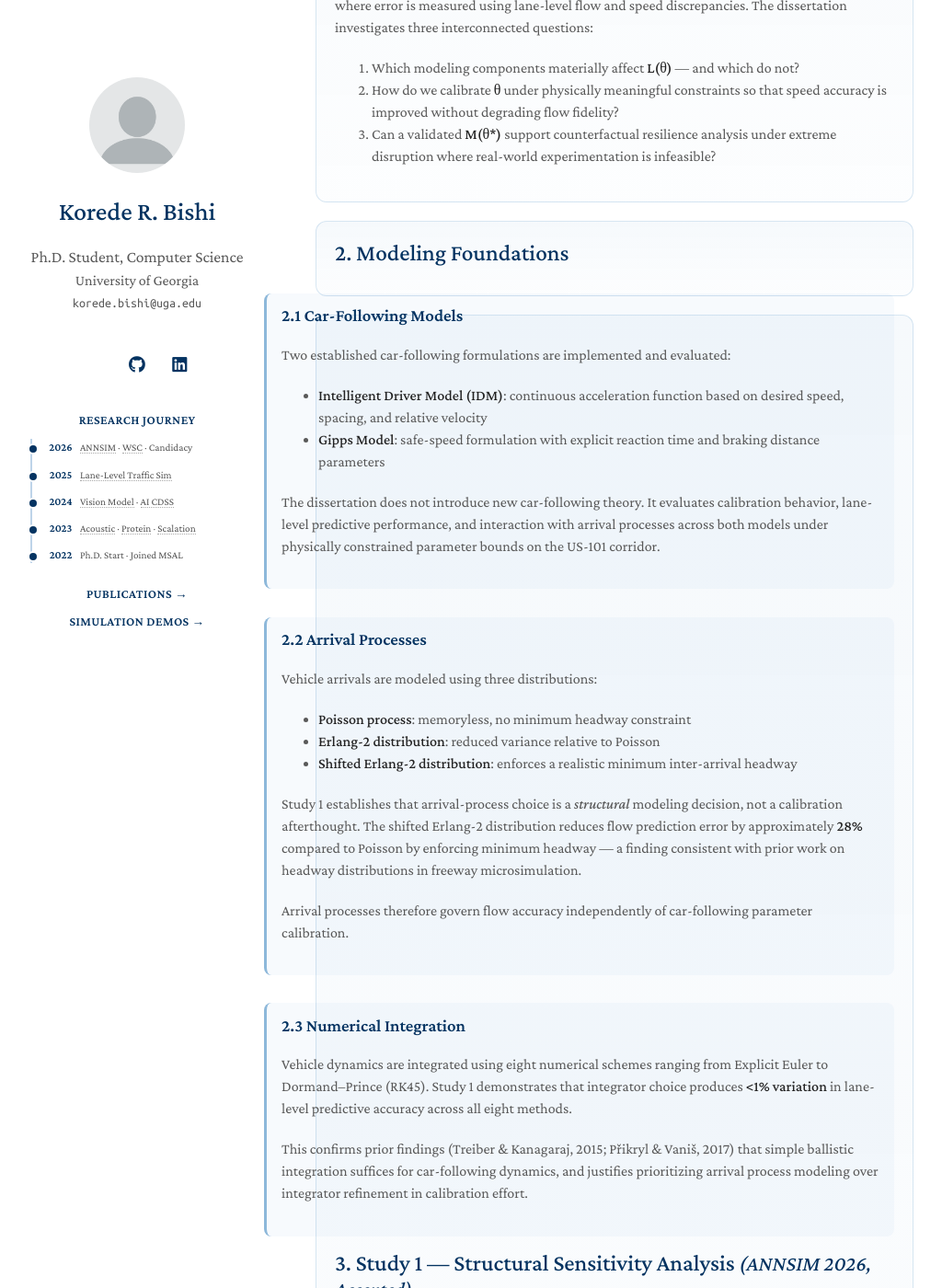
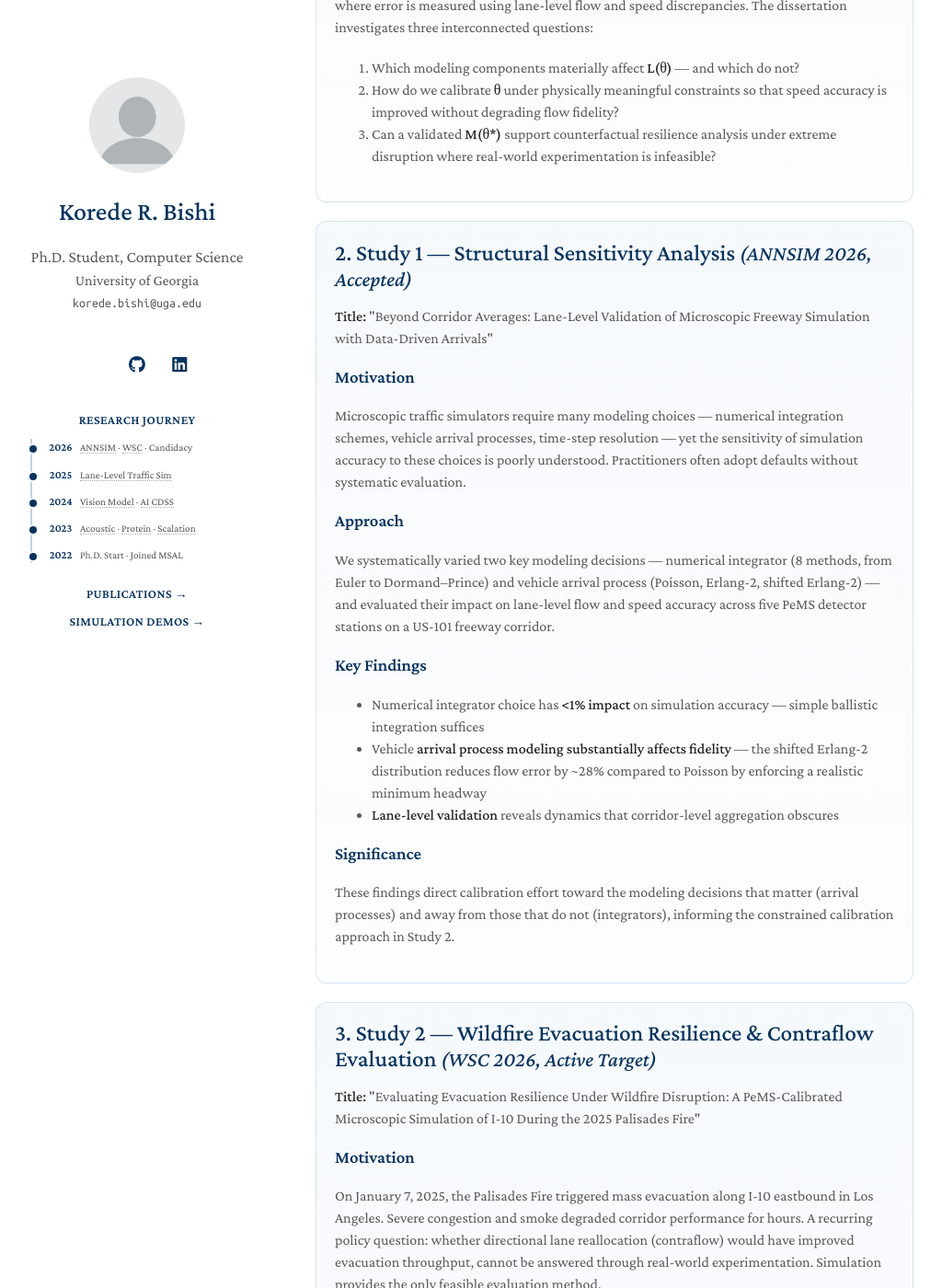
Before and after one commit to koredebishi/koredebishi.github.io, a Jekyll site: the page built from research.md, in a window 1280 px wide and 1400 px high, scrolled down 679 px. Shown: the whole window at 92% size, without its empty margins (127-1151 px from the left). Built offline with Jekyll 4.4.1, drawn with Linux system fonts in a browser that asks for light colours; nearby versions of some CDN libraries; a style sheet for code colours, icons or effects is not loaded; some of the changed text lies outside the part shown.

Commit message:
updated remove 2

```diff
--- a/research.md
+++ b/research.md
@@ -24,40 +24,8 @@ permalink: /research/
     </ol>
   </section>
 
-  <section class="modeling-foundations-section">
-    <h2>2. Modeling Foundations</h2>
-
-    <section class="car-following-models-section">
-      <h3>2.1 Car-Following Models</h3>
-      <p>Two established car-following formulations are implemented and evaluated:</p>
-      <ul>
-        <li><strong>Intelligent Driver Model (IDM)</strong>: continuous acceleration function based on desired speed, spacing, and relative velocity</li>
-        <li><strong>Gipps Model</strong>: safe-speed formulation with explicit reaction time and braking distance parameters</li>
-      </ul>
-      <p>The dissertation does not introduce new car-following theory. It evaluates calibration behavior, lane-level predictive performance, and interaction with arrival processes across both models under physically constrained parameter bounds on the US-101 corridor.</p>
-    </section>
-
-    <section class="arrival-processes-section">
-      <h3>2.2 Arrival Processes</h3>
-      <p>Vehicle arrivals are modeled using three distributions:</p>
-      <ul>
-        <li><strong>Poisson process</strong>: memoryless, no minimum headway constraint</li>
-        <li><strong>Erlang-2 distribution</strong>: reduced variance relative to Poisson</li>
-        <li><strong>Shifted Erlang-2 distribution</strong>: enforces a realistic minimum inter-arrival headway</li>
-      </ul>
-      <p>Study 1 establishes that arrival-process choice is a <em>structural</em> modeling decision, not a calibration afterthought. The shifted Erlang-2 distribution reduces flow prediction error by approximately <strong>28%</strong> compared to Poisson by enforcing minimum headway — a finding consistent with prior work on headway distributions in freeway microsimulation.</p>
-      <p>Arrival processes therefore govern flow accuracy independently of car-following parameter calibration.</p>
-    </section>
-
-    <section class="numerical-integration-section">
-      <h3>2.3 Numerical Integration</h3>
-      <p>Vehicle dynamics are integrated using eight numerical schemes ranging from Explicit Euler to Dormand–Prince (RK45). Study 1 demonstrates that integrator choice produces <strong>&lt;1% variation</strong> in lane-level predictive accuracy across all eight methods.</p>
-      <p>This confirms prior findings (Treiber &amp; Kanagaraj, 2015; Přikryl &amp; Vaniš, 2017) that simple ballistic integration suffices for car-following dynamics, and justifies prioritizing arrival process modeling over integrator refinement in calibration effort.</p>
-    </section>
-  </section>
-
   <section class="study1-section">
-    <h2>3. Study 1 — Structural Sensitivity Analysis <em style="font-weight:400; font-size:0.9em;">(ANNSIM 2026, Accepted)</em></h2>
+    <h2>2. Study 1 — Structural Sensitivity Analysis <em style="font-weight:400; font-size:0.9em;">(ANNSIM 2026, Accepted)</em></h2>
     <p><strong>Title:</strong> "Beyond Corridor Averages: Lane-Level Validation of Microscopic Freeway Simulation with Data-Driven Arrivals"</p>
 
     <h3>Motivation</h3>
@@ -78,7 +46,7 @@ permalink: /research/
   </section>
 
   <section class="study2-section">
-    <h2>4. Study 2 — Wildfire Evacuation Resilience &amp; Contraflow Evaluation <em style="font-weight:400; font-size:0.9em;">(WSC 2026, Active Target)</em></h2>
+    <h2>3. Study 2 — Wildfire Evacuation Resilience &amp; Contraflow Evaluation <em style="font-weight:400; font-size:0.9em;">(WSC 2026, Active Target)</em></h2>
     <p><strong>Title:</strong> "Evaluating Evacuation Resilience Under Wildfire Disruption: A PeMS-Calibrated Microscopic Simulation of I-10 During the 2025 Palisades Fire"</p>
 
     <h3>Motivation</h3>
@@ -111,7 +79,7 @@ permalink: /research/
   </section>
 
   <section class="study3-section" id="study-3-proposed-agentic-simulation-architecture">
-    <h2>5. Study 3 — Proposed Agentic Simulation Architecture <em style="font-weight:400; font-size:0.9em;">(Proposed — Long-Term Dissertation Vision)</em></h2>
+    <h2>4. Study 3 — Proposed Agentic Simulation Architecture <em style="font-weight:400; font-size:0.9em;">(Proposed — Long-Term Dissertation Vision)</em></h2>
 
     <h3>Motivation</h3>
     <p>Studies 1 and 2 establish that high-fidelity, empirically validated microscopic simulation is achievable. The next challenge is scale: manual experiment design limits how much of the scenario space a researcher can explore. This study proposes a unified agentic architecture where AI-driven agents autonomously design, execute, and refine simulation experiments, grounded in the validated digital twin developed in Studies 1 and 2.</p>
```
Also changed, not shown: other parts of research.md (+3 -3 lines).
